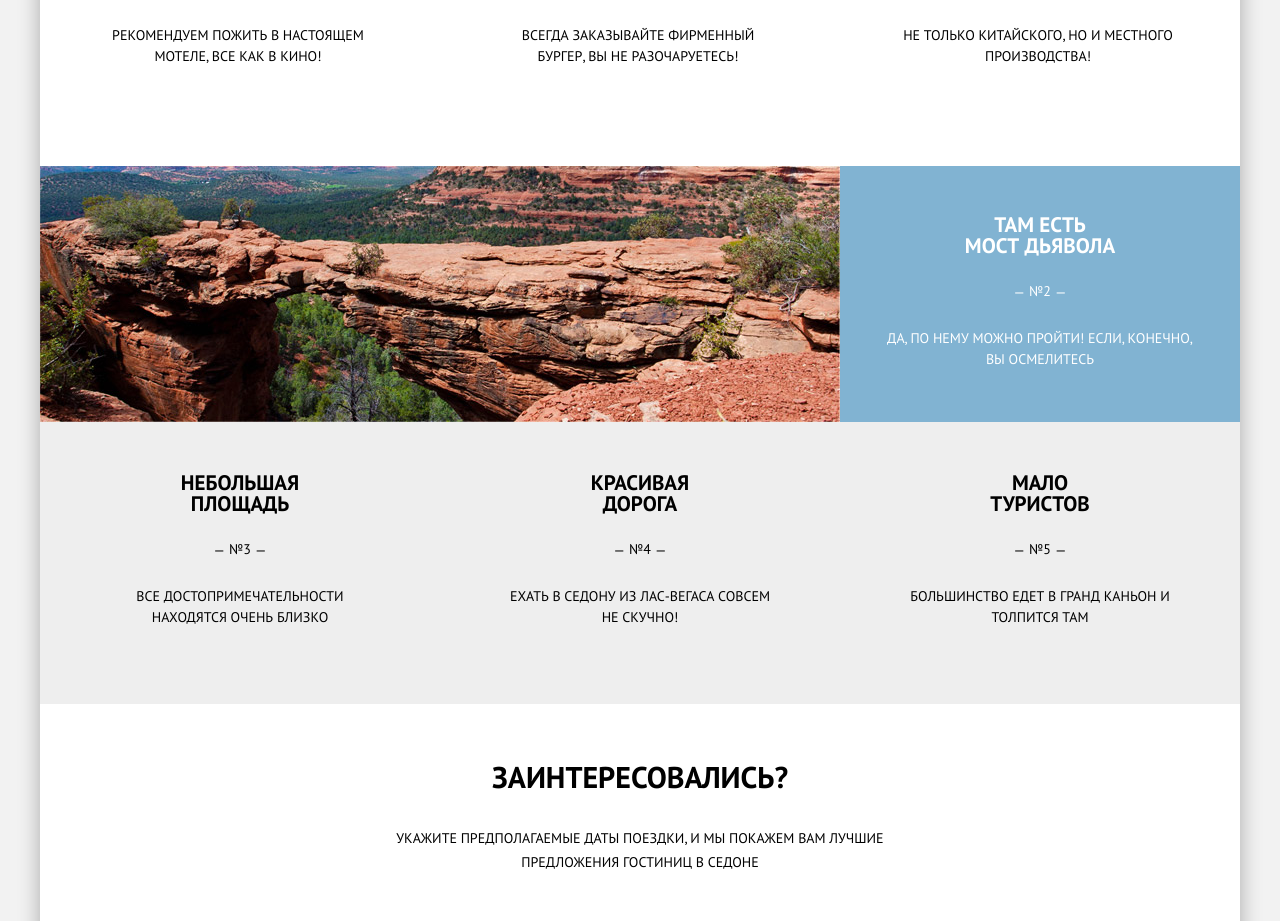
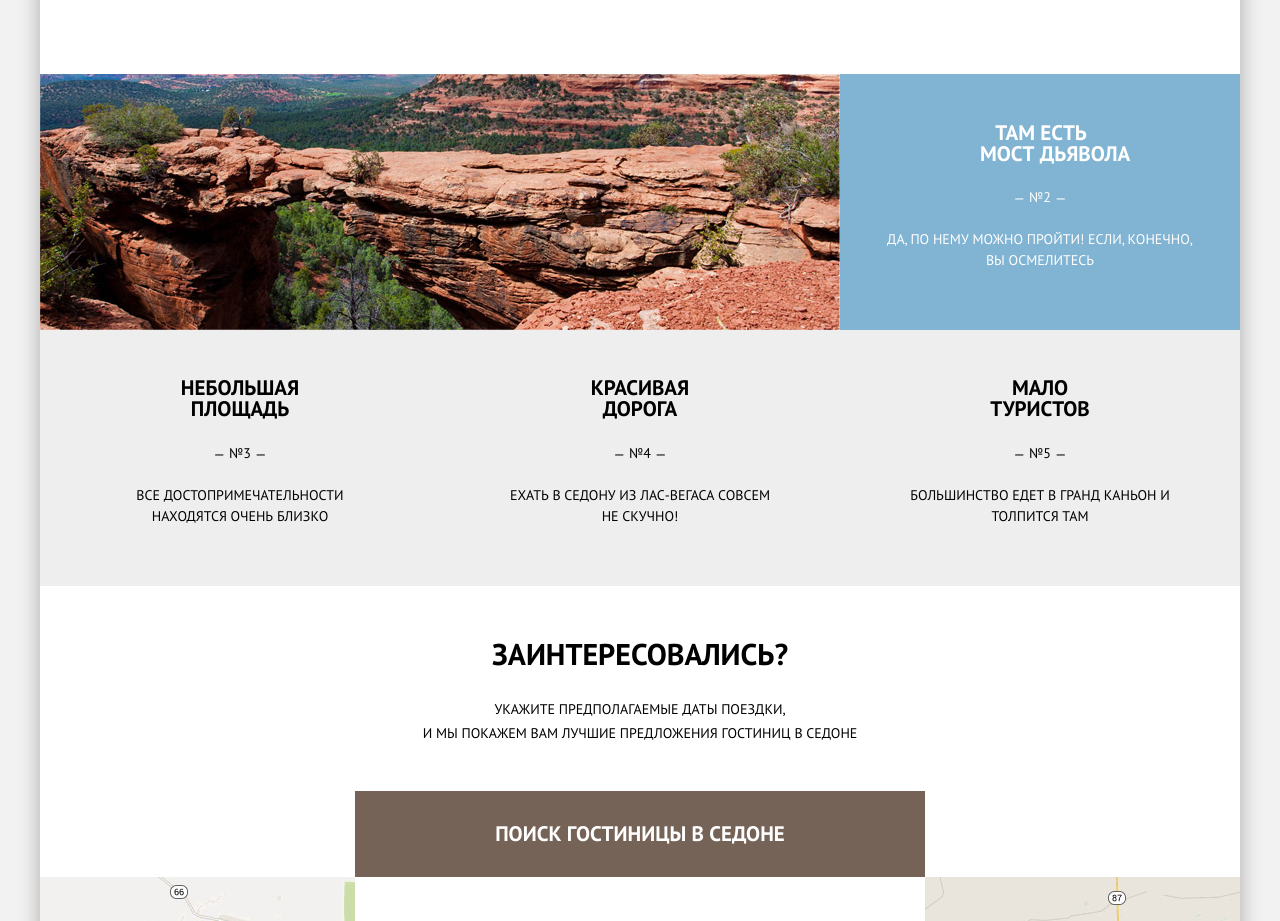
Before and after one commit to OlenaKashuba/334193-sedona-1, a plain HTML site: page index.html in a window 1280 px wide. Shown: the part 1292-2213 px from the top of the page. Drawn offline with Linux system fonts and the light colour scheme.

Commit message:
Pixel perfect index

```diff
--- a/css/style.css
+++ b/css/style.css
@@ -121,9 +121,9 @@ img {
 	/*  PROMO */
 
 .promo-picture {
-	height: 564px;
+	height: 508px;
 	background:
-		url(../img/promo-bottom.png) left 507px no-repeat,
+		url(../img/promo-bottom.png) left 451px no-repeat,
 		url(../img/promo-background.jpg) 0 -56px no-repeat;
 }
 
@@ -133,20 +133,21 @@ img {
 	min-height: 216px;
 	line-height: 26px;
 	text-align: center;
-	padding-top: 62px;
-	padding-bottom: 54px;
+	padding-top: 60px;
+	padding-bottom: 50px;
 }
 
 .promo-description h3 {
 	font-size: 21px;
 	font-weight: bold;
 	margin: 0;
-	margin-bottom: 32px;
+	margin-bottom: 27px;
 	padding-right: 380px;
 	padding-left: 380px;
 }
 
 .promo-description p {
+	margin: 0;
 	padding-left: 355px;
 	padding-right: 355px;
 }
@@ -176,15 +177,19 @@ img {
 .advantage-text-right h3 {
 	margin: 0;
 	margin-top: 48px;
-	margin-bottom: 25px;
+	margin-bottom: 23px;
 	font-size: 21px;
 	font-weight: bold;
+	text-align: center;
+	padding-left: 98px;
+	padding-right: 96px;
+	text-align: center;
 
 }
 
 .advantage-bottom .advantage-number,
 .advantage-top .advantage-number {
-	margin-bottom: 25px;
+	margin-bottom: 20px;
 }
 
 .advantage-photo-right img,
@@ -208,17 +213,17 @@ img {
 .recomendations-list {
 	line-height: 21px;
 	text-align: center;
-	padding-top: 60px;
-	padding-bottom: 85px;
+	padding-top: 69px;
+	padding-bottom: 81px;
 }
 
 .recomendations-list h3 {
+	position: relative;
 	font-size: 21px;
 	font-weight: bold;
 	margin: 0;
 	margin-top: 92px;
-	margin-bottom: 28px;
-	position: relative;
+	margin-bottom: 25px;
 }
 
 .recomendations-list h3::before {
@@ -263,6 +268,10 @@ img {
 	padding-left: 58px;
 }
 
+.recomendations-list-item p {
+	margin: 0;
+}
+
 
 
 
@@ -283,7 +292,7 @@ img {
 .advantage-list-item {
 	box-sizing: border-box;
 	width: 400px;
-	padding-bottom: 62px;
+	padding-bottom: 45px;
 	padding-left: 55px;
 	padding-right: 55px;
 }
@@ -292,12 +301,12 @@ img {
 	font-size: 21px;
 	font-weight: bold;
 	margin: 0;
-	margin-top: 50px;
-	margin-bottom: 25px;
+	margin-top: 47px;
+	margin-bottom: 24px;
 }
 
 .advantage-list-item .advantage-number {
-	margin-bottom: 25px;
+	margin-bottom: 20px;
 }
 
 .advantage-number::before,
@@ -319,10 +328,15 @@ img {
 	text-align: center;
 }
 
+.hotel-search-text {
+	width: 460px;
+	margin: 0 auto;
+}
+
 .hotel-search h3 {
 	margin: 0;
-	margin-top: 55px;
-	margin-bottom: 31px;
+	margin-top: 50px;
+	margin-bottom: 25px;
 	font-size: 30px;
 	line-height: 36px;
 	font-weight: bold;
@@ -330,10 +344,11 @@ img {
 
 .hotel-search p {
 	line-height: 24px;
-	margin-bottom: 50px;
+	margin-bottom: 46px;
 }
 
 .btn {
+	font: inherit;
 	font-size: 21px;
 	line-height: 26px;
 	font-weight: bold;
@@ -360,8 +375,8 @@ img {
 
 .btn-hotel-search {
 	width: 570px;
-	padding-top: 32px;
-	padding-bottom: 32px;
+	padding-top: 30px;
+	padding-bottom: 30px;
 }
 
 
@@ -380,7 +395,7 @@ img {
 	margin: 0 auto;
 	padding-left: 56px;
 	padding-right: 56px;
-	padding-top: 55px;
+	padding-top: 43px;
 	padding-bottom: 55px;
 	background-color: #ffffff;
 	color: #000000;
--- a/index.html
+++ b/index.html
@@ -56,14 +56,10 @@
 
 
 			<section class="promo-description">
-				<h3> Седона - небольшой городок в Аризоне, заслуживающий большего!</h3>
+				<h3> Седона &mdash; небольшой городок в Аризоне, заслуживающий большего!</h3>
 
 				<p> Рассмотрим 5 причин, по которым Седона круче, чем Гранд Каньон! </p>
 			</section>
-
-
-
-
 
 
 
@@ -118,7 +114,7 @@
 					<img src="img/photo-left.jpg" width="800" height="256" alt="Мост дьявола">
 				</figure>
 				<div class="advantage-text-right">
-					<h3>Там есть  <br>  мост дьявола</h3>
+					<h3>Там есть мост&nbsp;дьявола</h3>
 					<p class="advantage-number">№2</p>
 					<p>Да, по нему можно пройти! Если, конечно, вы осмелитесь</p>
 				</div>
@@ -155,9 +151,11 @@
 
 			<section class="hotel-search">
 				<h2 class="visually-hidden"> Поиск отеля в Седоне </h2>
+				<div class="hotel-search-text">
 				<h3>Заинтересовались?</h3>
 				<p>Укажите предполагаемые даты поездки,
-					и&#160;мы&#160;покажем вам лучшие предложения гостиниц в Седоне</p>
+					и&nbsp;мы&nbsp;покажем&nbsp;вам&nbsp;лучшие предложения гостиниц в Седоне</p>
+				</div>
 				<button type="button" class="btn btn-hotel-search">
 					Поиск гостиницы в Седоне
 				</button>
@@ -171,7 +169,7 @@
 				<img src="img/map.jpg" width="1200" height="593" alt="Карта">
 
 				<section class="hotel-search-form">
-					<form class="login-form" action="https://echo.htmlacademy.ru" method="post">
+					<form action="https://echo.htmlacademy.ru" method="post">
 						<p class="date-checkin"> <label for="date-checkin">Дата заезда:</label>
 							<input class="date-checkin" type="text" name="date-checkin" id="date-checkin" placeholder="24 апреля 2017">
 							<button type="button" class="btn-calendar">
```
